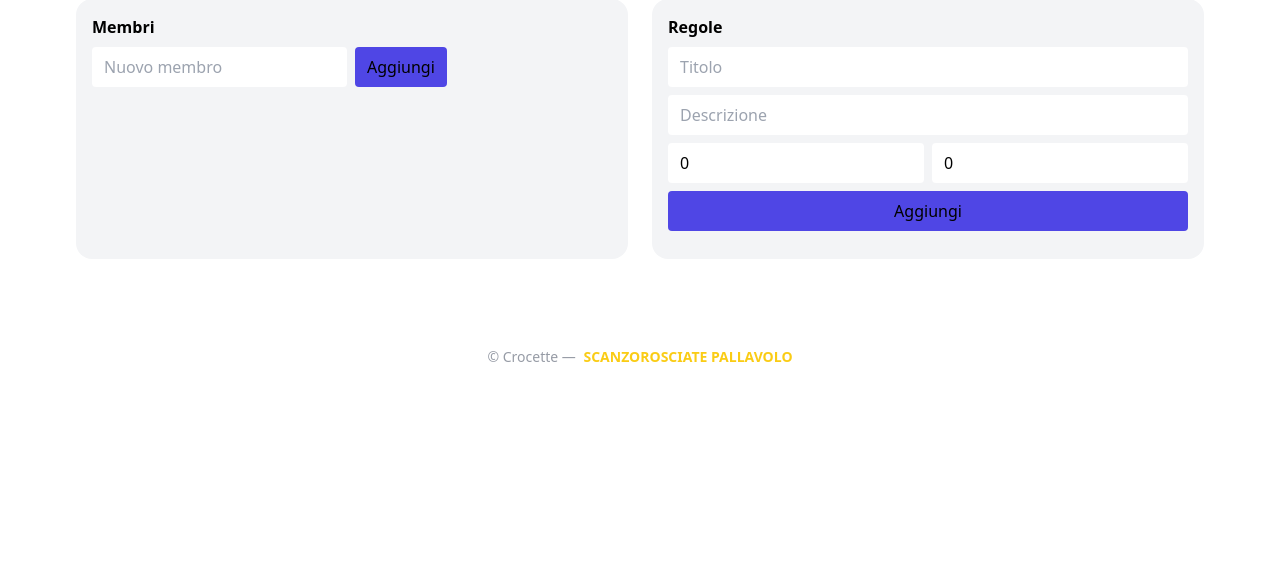
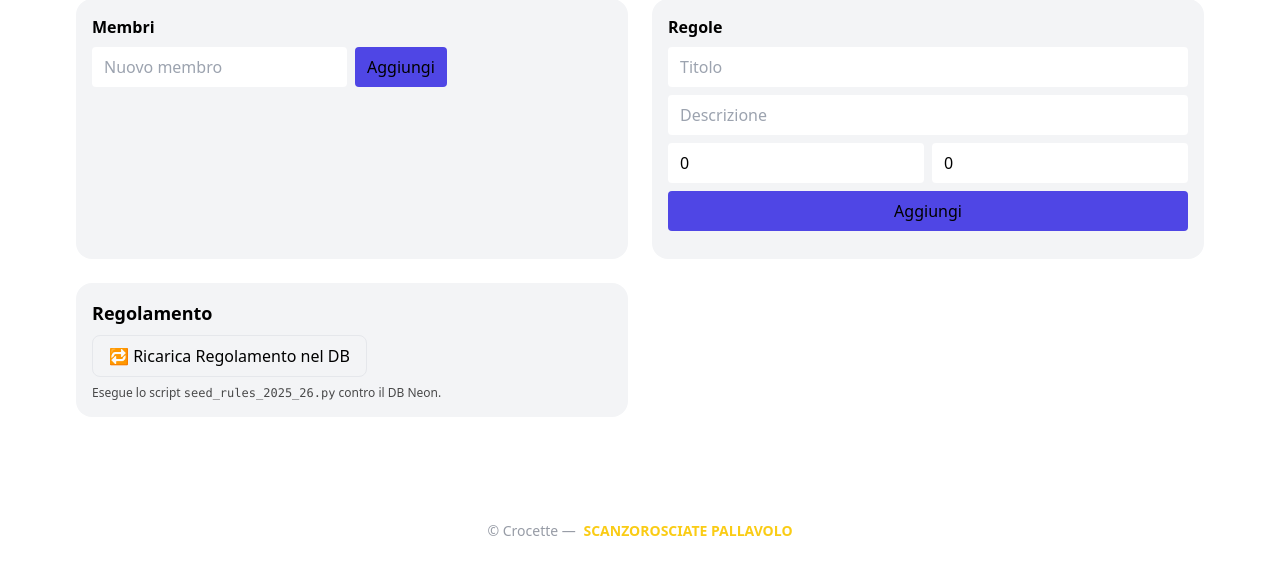
Before and after one commit to atomikboom/crocette_scanzo, a FastAPI app: template app/templates/admin.html in a window 1280 px wide. Shown: the part 124-699 px from the top of the page. Run offline with FastAPI, Linux system fonts and the light colour scheme; the template is opened without the code that fills it, so the values that code supplies are empty; some libraries are stand-ins or nearby versions.

Commit message:
Update admin.html

```diff
--- a/app/templates/admin.html
+++ b/app/templates/admin.html
@@ -25,5 +25,15 @@
       {% for r in rules %}<li>{{ r.title }} — {{ r.crocette }} ❌ {% if r.casse %}/ {{ r.casse }} casse{% endif %}</li>{% endfor %}
     </ul>
   </section>
+  <section class="p-4 rounded-2xl bg-neutral-800 mb-4">
+  <h2 class="text-lg font-semibold mb-2">Regolamento</h2>
+  <form method="post" action="/admin/reseed" onsubmit="return confirm('Ricaricare il regolamento nel DB?');">
+    <button class="px-4 py-2 rounded-lg border border-neutral-700 hover:border-team">
+      🔁 Ricarica Regolamento nel DB
+    </button>
+  </form>
+  <p class="text-xs opacity-70 mt-2">Esegue lo script <code>seed_rules_2025_26.py</code> contro il DB Neon.</p>
+</section>
+
 </div>
 {% endblock %}
```
